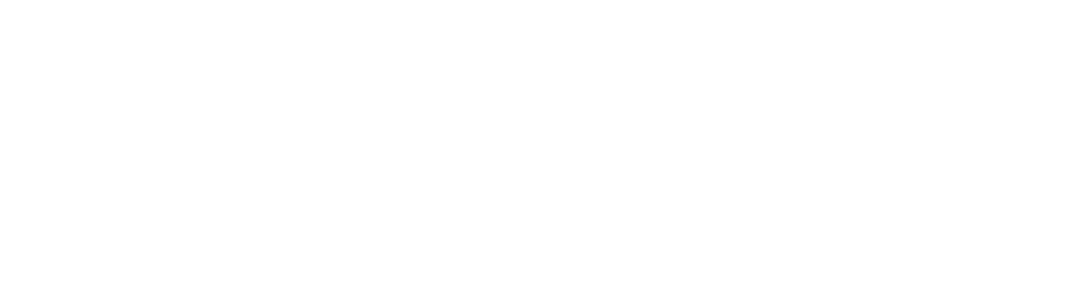
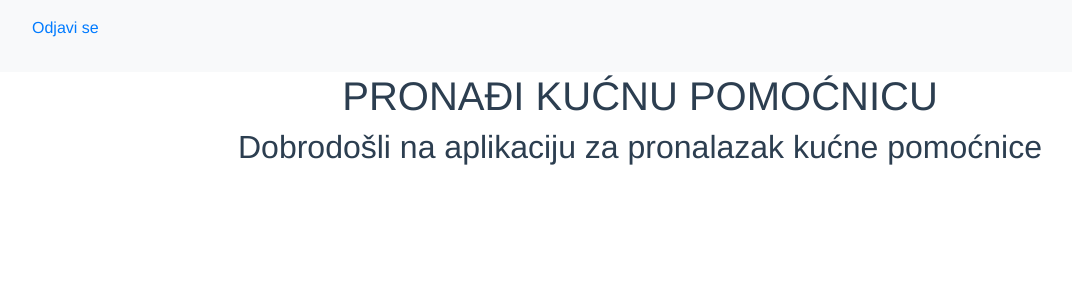
Before and after one commit to Gordana1508/PI-pronadikucnupomocnicu, a Vue app: page /Naslovna in a window 1280 px wide. Shown: the top 300 px of the page, without its empty margins (0-1072 px from the left). Built offline with nearby package versions, Linux system fonts and the light colour scheme.

Commit message:
Dodan firebase na login i dodana odjava

```diff
--- a/src/router/index.js
+++ b/src/router/index.js
@@ -25,6 +25,15 @@ const routes = [
     // this generates a separate chunk (abou.[hash].js) for this route
     // which is lazy-loaded when the route is visited.
     component: () => import(/* webpackChunkName: "Registracija" */ '../views/Registracija.vue')
+  },
+
+  {
+    path: '/Naslovna',
+    name: 'Naslovna',
+    // route level code-splitting
+    // this generates a separate chunk (abou.[hash].js) for this route
+    // which is lazy-loaded when the route is visited.
+    component: () => import(/* webpackChunkName: "Registracija" */ '../views/Naslovna.vue')
   }
 ]
 
--- a/src/views/Naslovna.vue
+++ b/src/views/Naslovna.vue
@@ -0,0 +1,31 @@
+<template>
+<div id="nav">
+    <nav class="navbar navbar-light bg-light">
+        <div class="containr">
+            <p>
+                <a href="#" @click="odjava()" class="nav-link">Odjavi se</a>
+            </p>
+        </div>
+    </nav>
+    <h1>PRONAĐI KUĆNU POMOĆNICU</h1>
+    <h2>Dobrodošli na aplikaciju za pronalazak kućne pomoćnice</h2>
+</div>
+</template>
+
+<script>
+import { firebase } from "@/firebase.js";
+
+    export default {
+        data: function(){
+
+        },
+        methods: {
+            odjava: function(){
+                firebase.auth().signOut().then(() => {
+
+                });
+                this.$router.replace({name:"Home"});
+            },
+        },
+    };
+</script>
--- a/src/views/Prijava.vue
+++ b/src/views/Prijava.vue
@@ -26,3 +26,31 @@ id="exampleInputPassword1" placeholder="tvojalozinka" />
  </div>
  </div>
 </template>
+
+<script>
+    import { firebase } from "@/firebase.js";
+    export default {
+        name: "Prijava",
+        data(){
+            return {
+                email:"",
+                lozinka:"",
+            }
+        },
+        methods: {
+            Prijava:function(){
+                console.log ("Registracija..." + this.email)
+
+                firebase.auth().signInWithEmailAndPassword(this.email, this.lozinka)
+                .then((result) => {
+                    console.log("Uspješna prijava", result);
+
+                    this.$router.replace({name: "Naslovna"});
+                })
+                .catch(function(err){
+                    console.error("Greška", err)
+                });
+            },
+        },
+    };
+</script>
```
Also changed, not shown: 1 other file (tests, documents, lock files or other folders).
